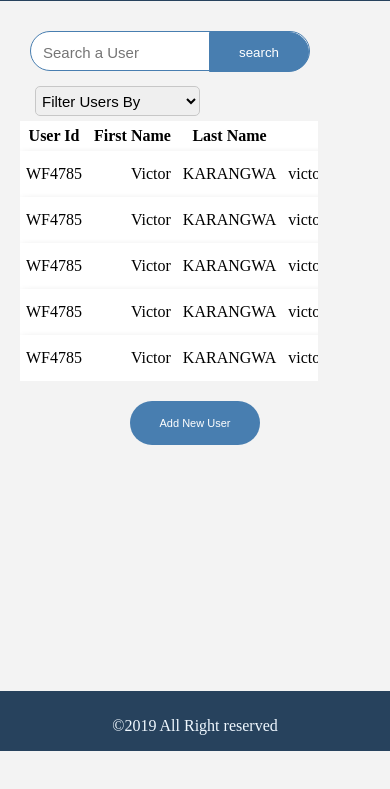
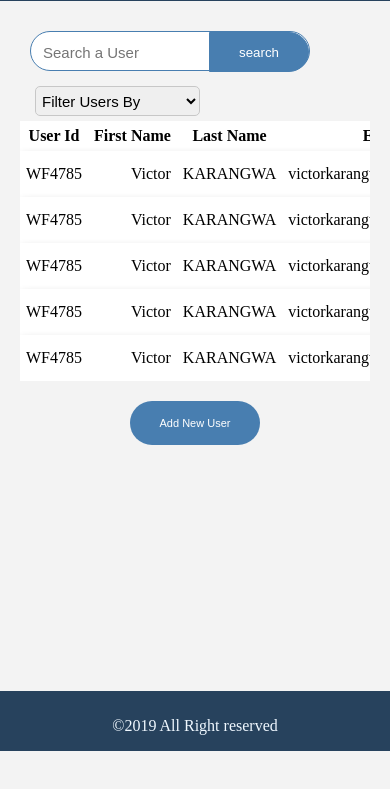
Before and after one commit to victkarangwa/WayFarer, a plain HTML site: page UI/html/admin/manage-users.html in a window 390 px wide. Shown: the part 53-842 px from the top of the page. Drawn offline with Linux system fonts and the light colour scheme.

Commit message:
- Add admin panel adjustment

```diff
--- a/UI/css/styles.css
+++ b/UI/css/styles.css
@@ -1006,6 +1006,7 @@ text-align: center;
     }
     .mobnav{
       display: block;
+      width: 100%;
     }
    /* Make a table responsive */
 
@@ -1036,7 +1037,7 @@ text-align: center;
     }
     img{margin: 0 auto;}
     .scrollable{
-      width: 85%;
+      width: 100%;
     margin-bottom: 10px;
     }
     .trip-table th{
```
Also changed, not shown: UI/html/admin/manage-users.html (+0 -20 lines).
